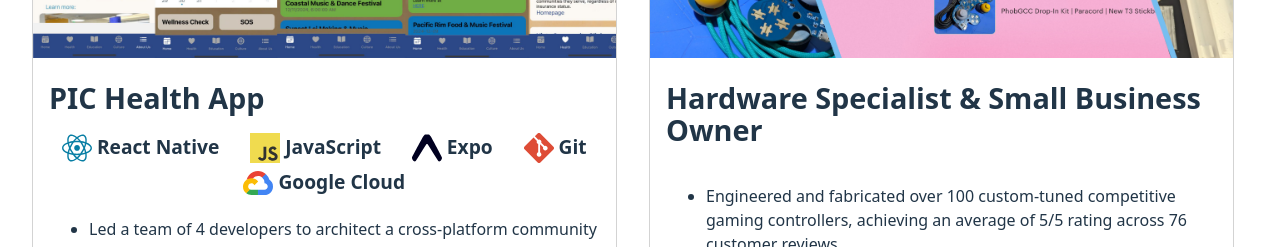
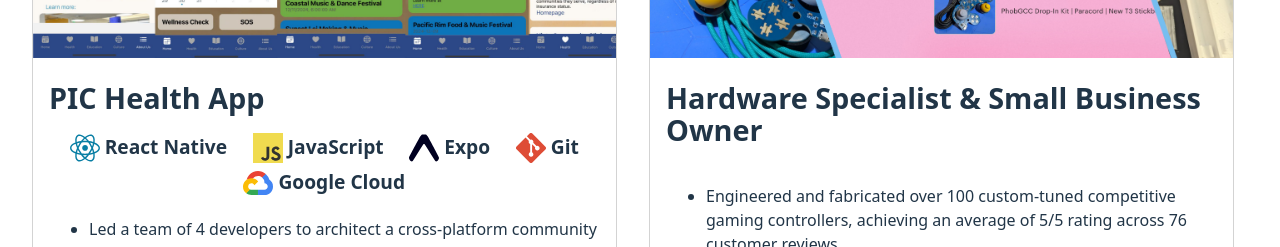
Before and after one commit to ntpotraz/homepage, a React (Vite) app: page / in a window 1280 px wide. Shown: the part 1060-1307 px from the top of the page. Built offline with nearby package versions, Linux system fonts and the light colour scheme.

Commit message:
Swapped flex: 1 for techStack with justify-content: space-evenly

```diff
--- a/src/components/Card.css
+++ b/src/components/Card.css
@@ -47,6 +47,7 @@
   list-style: none;
   display: flex;
   flex-wrap: wrap;
+  justify-content: space-evenly;
   gap: 5px;
   font-size: 1.2rem;
   font-weight: bold;
@@ -55,7 +56,6 @@
 
 .techStack > li {
   display: flex;
-  flex-grow: 1;
   justify-content: center;
   align-items: center;
   gap: 5px;
```
